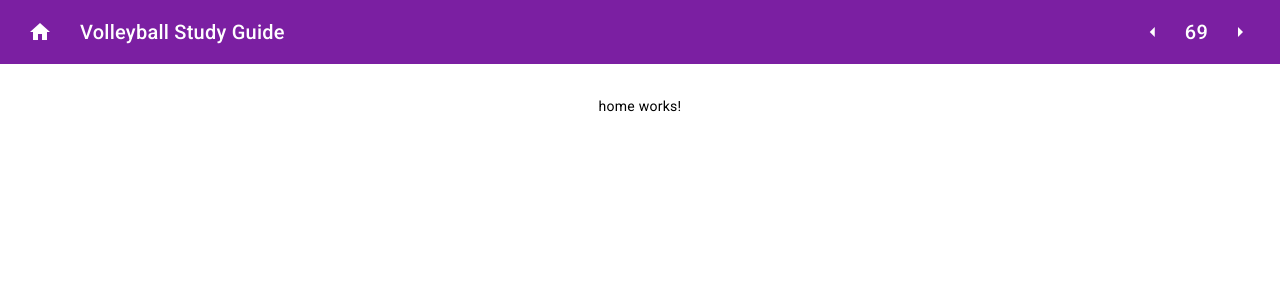
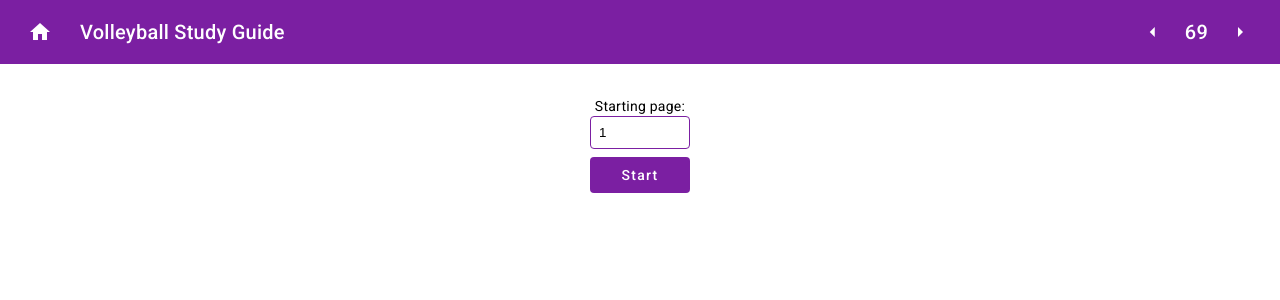
Before and after one commit to jefftoppings/volleyball-study-guide, an Angular app: page / in a window 1280 px wide. Shown: the top 300 px of the page. Built offline with nearby package versions, Linux system fonts and the light colour scheme.

Commit message:
feat: start wiring home

```diff
--- a/src/app/home/home.component.html
+++ b/src/app/home/home.component.html
@@ -1 +1,20 @@
-<p>home works!</p>
+<div class="home-container">
+  <div class="center-label">
+    <label for="startingPage">Starting page:</label>
+  </div>
+  <input
+    #startingPage
+    class="page-number-input"
+    type="number"
+    [min]="min"
+    [max]="max"
+    [value]="1"
+  />
+  <button
+    mat-flat-button
+    color="primary"
+    [routerLink]="[startingPage.value]"
+  >
+    Start
+  </button>
+</div>
--- a/src/app/home/home.component.scss
+++ b/src/app/home/home.component.scss
@@ -0,0 +1,19 @@
+.home-container {
+  display: flex;
+  flex-direction: column;
+  .center-label {
+    display: flex;
+    justify-content: center;
+  }
+  .page-number-input {
+    border: 1px solid #7b1fa2;
+    border-radius: 4px;
+    padding: 8px;
+    outline: none;
+    transition: border-color 0.2s ease-in-out;
+    margin-bottom: 8px;
+  }
+  button {
+    width: 100px;
+  }
+}
--- a/src/app/home/home.component.ts
+++ b/src/app/home/home.component.ts
@@ -1,12 +1,16 @@
 import { Component } from '@angular/core';
+import { MatButtonModule } from '@angular/material/button';
+import { RouterModule } from '@angular/router';
 
 @Component({
   selector: 'app-home',
   standalone: true,
-  imports: [],
+  imports: [MatButtonModule, RouterModule],
   templateUrl: './home.component.html',
-  styleUrl: './home.component.scss'
+  styleUrl: './home.component.scss',
 })
 export class HomeComponent {
+  min = 1;
+  max = 100; // TODO update
 
 }
```
